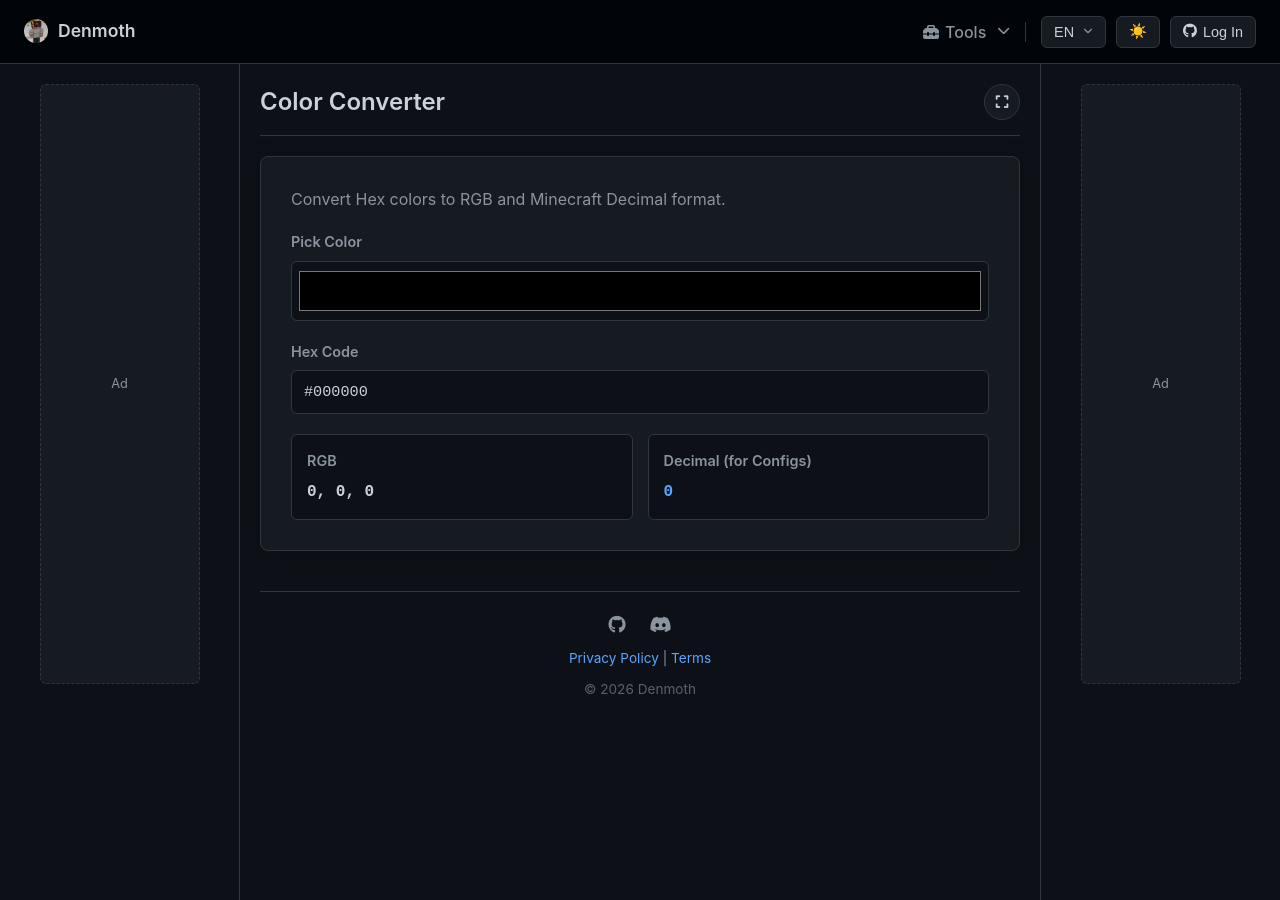
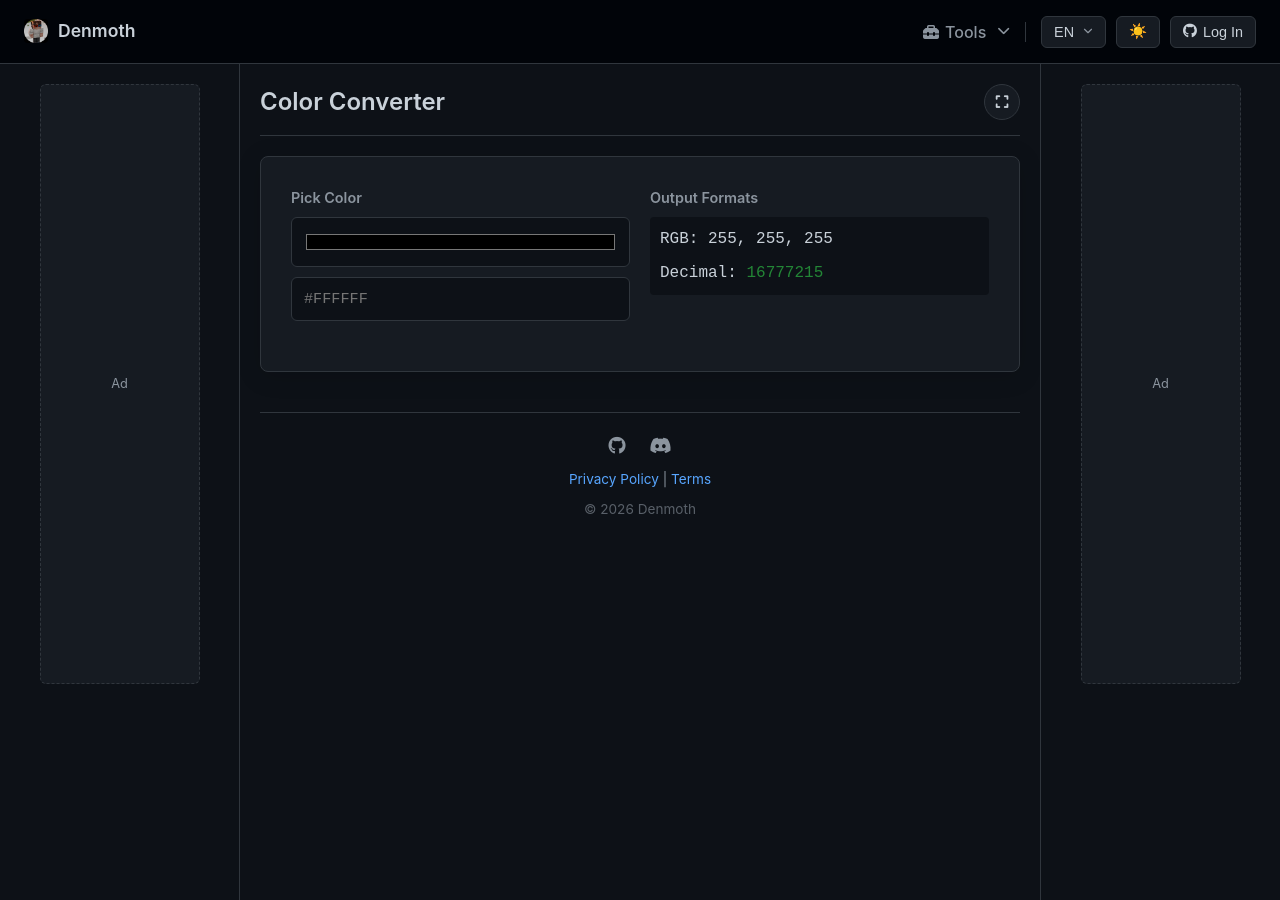
Before and after one commit to denmoth/Denmoth.github.io, a Jekyll site: the page built from tools/color.html, in a window 1280 px wide. Built offline with Jekyll 4.4.1, drawn with Linux system fonts in a browser that asks for light colours; a script that is not in the unit is left out.

Commit message:
Update color.html

```diff
--- a/tools/color.html
+++ b/tools/color.html
@@ -4,52 +4,29 @@ title: Color Converter
 permalink: /tools/color/
 ---
 
-<div class="lang-en"><p style="color:var(--text-muted); margin-bottom:20px;">Convert Hex colors to RGB and Minecraft Decimal format.</p></div>
-<div class="lang-ru"><p style="color:var(--text-muted); margin-bottom:20px;">Конвертер HEX цветов в RGB и десятичный формат Minecraft.</p></div>
-
-<div class="form-group">
-    <label class="form-label">Pick Color</label>
-    <input type="color" id="color-picker" class="form-input" style="height:60px; padding:5px;" oninput="convertColor()">
-</div>
-
-<div class="form-group">
-    <label class="form-label">Hex Code</label>
-    <input type="text" id="hex-out" class="form-input" placeholder="#ffffff" oninput="fromHex()">
-</div>
-
-<div style="display:grid; grid-template-columns: 1fr 1fr; gap:15px; margin-top:20px;">
-    <div style="background:var(--bg-body); padding:15px; border-radius:6px; border:1px solid var(--border);">
-        <div class="form-label">RGB</div>
-        <div id="rgb-out" style="font-family:monospace; font-weight:bold;">255, 255, 255</div>
+<div style="display:grid; grid-template-columns: 1fr 1fr; gap:20px;">
+    <div class="form-group">
+        <label class="form-label">Pick Color</label>
+        <input type="color" id="color-p" class="form-input" style="height:50px;" oninput="syncColor(this.value)">
+        <input type="text" id="hex-i" class="form-input" style="margin-top:10px;" placeholder="#FFFFFF" oninput="syncColor(this.value)">
     </div>
-    <div style="background:var(--bg-body); padding:15px; border-radius:6px; border:1px solid var(--border);">
-        <div class="form-label">Decimal (for Configs)</div>
-        <div id="dec-out" style="font-family:monospace; font-weight:bold; color:#58a6ff;">16777215</div>
+    <div class="form-group">
+        <label class="form-label">Output Formats</label>
+        <div style="background:var(--bg-body); padding:10px; border-radius:4px; font-family:monospace;">
+            <div>RGB: <span id="rgb-o">255, 255, 255</span></div>
+            <div style="margin-top:10px;">Decimal: <span id="dec-o" style="color:var(--accent);">16777215</span></div>
+        </div>
     </div>
 </div>
 
 <script>
-function convertColor() {
-    const hex = document.getElementById('color-picker').value;
-    document.getElementById('hex-out').value = hex;
-    updateResults(hex);
+function syncColor(val) {
+    if(!val.startsWith('#')) val = '#' + val;
+    if(!/^#[0-9A-F]{6}$/i.test(val)) return;
+    document.getElementById('color-p').value = val;
+    document.getElementById('hex-i').value = val.toUpperCase();
+    const r = parseInt(val.slice(1,3), 16), g = parseInt(val.slice(3,5), 16), b = parseInt(val.slice(5,7), 16);
+    document.getElementById('rgb-o').textContent = `${r}, ${g}, ${b}`;
+    document.getElementById('dec-o').textContent = (r << 16) + (g << 8) + b;
 }
-
-function fromHex() {
-    let hex = document.getElementById('hex-out').value;
-    if(!hex.startsWith('#')) hex = '#' + hex;
-    if(/^#[0-9A-F]{6}$/i.test(hex)) {
-        document.getElementById('color-picker').value = hex;
-        updateResults(hex);
-    }
-}
-
-function updateResults(hex) {
-    const r = parseInt(hex.slice(1, 3), 16);
-    const g = parseInt(hex.slice(3, 5), 16);
-    const b = parseInt(hex.slice(5, 7), 16);
-    document.getElementById('rgb-out').textContent = `${r}, ${g}, ${b}`;
-    document.getElementById('dec-out').textContent = (r << 16) + (g << 8) + b;
-}
-convertColor();
 </script>
```
